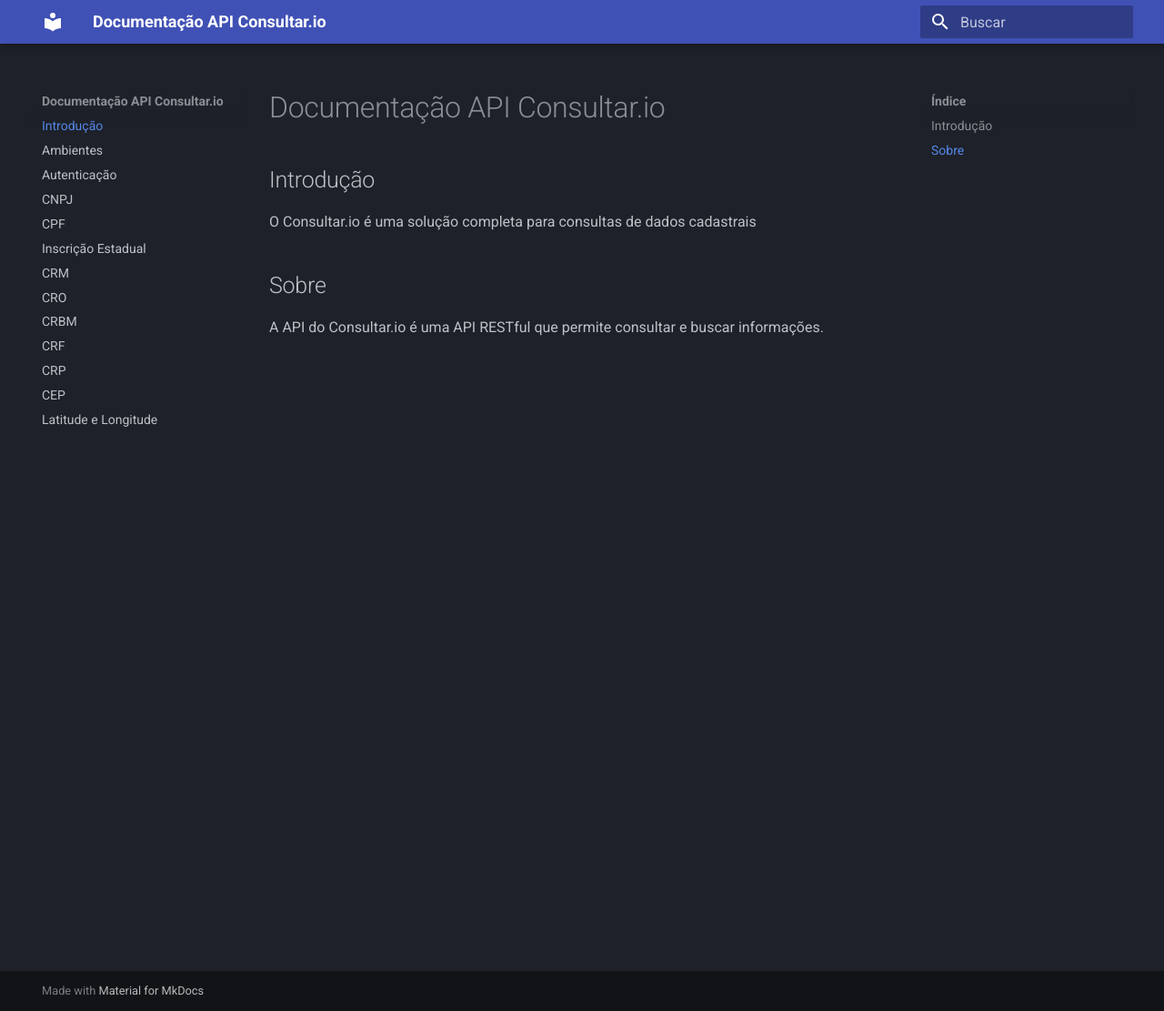
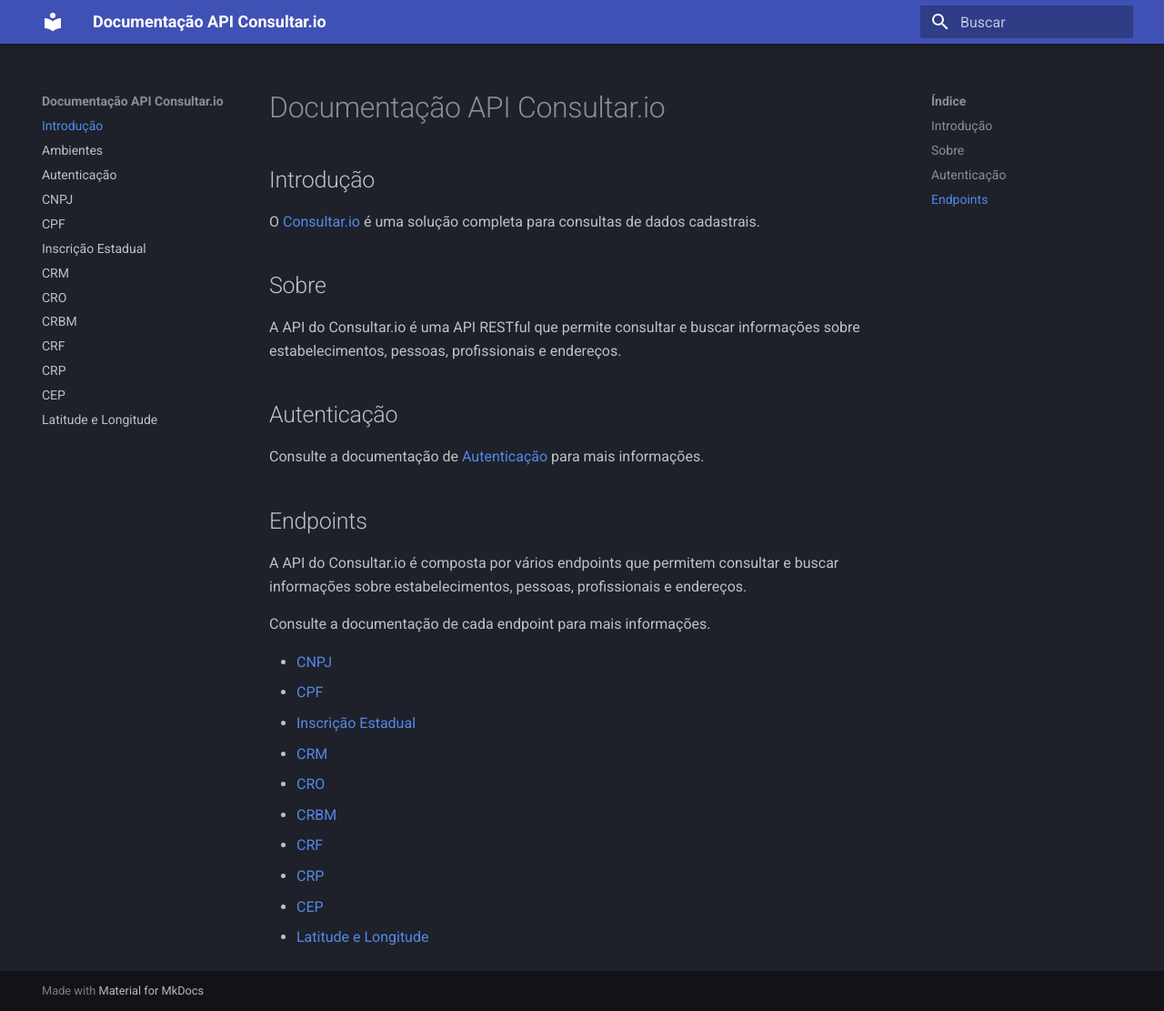
Before and after one commit to consultar-io/doc, an MkDocs documentation site: the page built from docs/index.md, in a window 1280 px wide and 1111 px high. Shown: the whole window at 91% size. Built offline with MkDocs 1.6.1 and Material for MkDocs 9.7.7, drawn with Linux system fonts in a browser that asks for light colours.

Commit message:
Enhance documentation for Consultar.io by adding sections on authentication and API endpoints, including links to specific endpoint documentation for CNPJ, CPF, Inscrição Estadual, CRM, CRO, CRBM, CRF, CRP, CEP, and Latitude e Longitude.

```diff
--- a/docs/index.md
+++ b/docs/index.md
@@ -2,8 +2,32 @@
 
 ## Introdução
 
-O Consultar.io é uma solução completa para consultas de dados cadastrais
+O [Consultar.io](https://consultar.io) é uma solução completa para consultas de
+dados cadastrais.
 
 ## Sobre
 
-A API do Consultar.io é uma API RESTful que permite consultar e buscar informações.
+A API do Consultar.io é uma API RESTful que permite consultar e buscar informações
+sobre estabelecimentos, pessoas, profissionais e endereços.
+
+## Autenticação
+
+Consulte a documentação de [Autenticação](./autenticacao.md) para mais informações.
+
+## Endpoints
+
+A API do Consultar.io é composta por vários endpoints que permitem consultar e
+buscar informações sobre estabelecimentos, pessoas, profissionais e endereços.
+
+Consulte a documentação de cada endpoint para mais informações.
+
+- [CNPJ](./cnpj.md)
+- [CPF](./cpf.md)
+- [Inscrição Estadual](./inscricao-estadual.md)
+- [CRM](./crm.md)
+- [CRO](./cro.md)
+- [CRBM](./crbm.md)
+- [CRF](./crf.md)
+- [CRP](./crp.md)
+- [CEP](./cep.md)
+- [Latitude e Longitude](./latitude-longitude.md)
```
